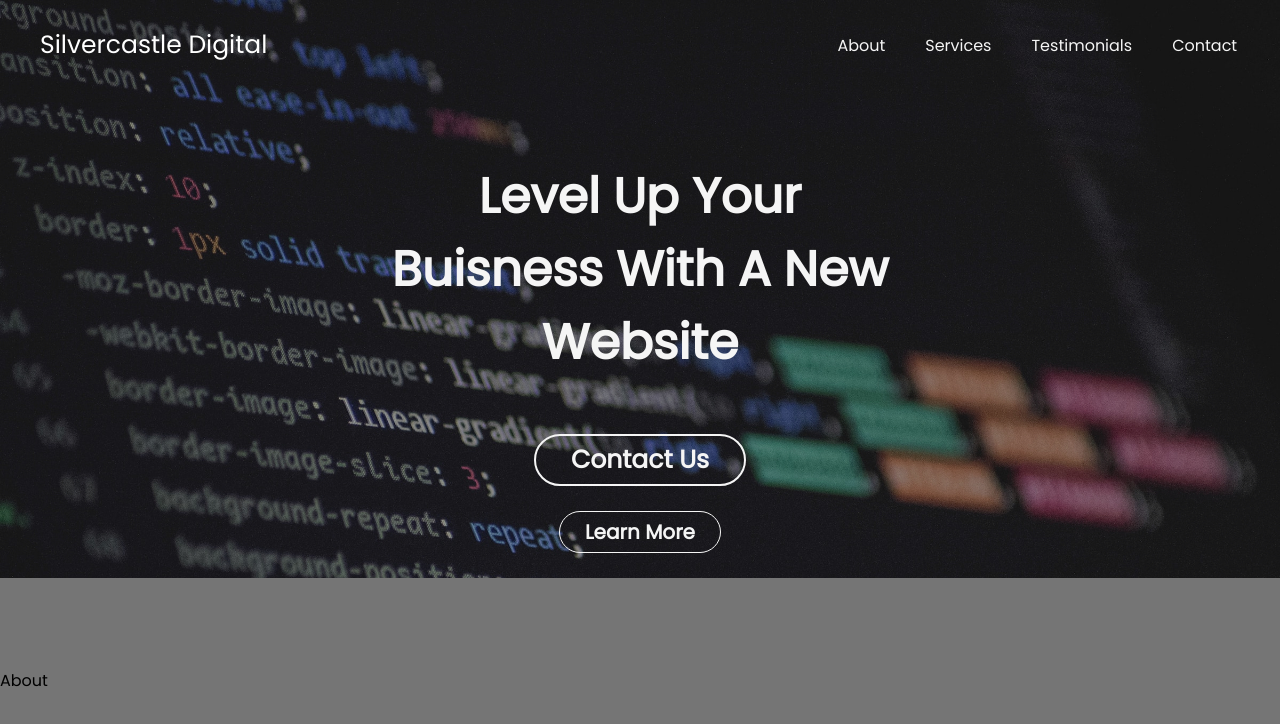
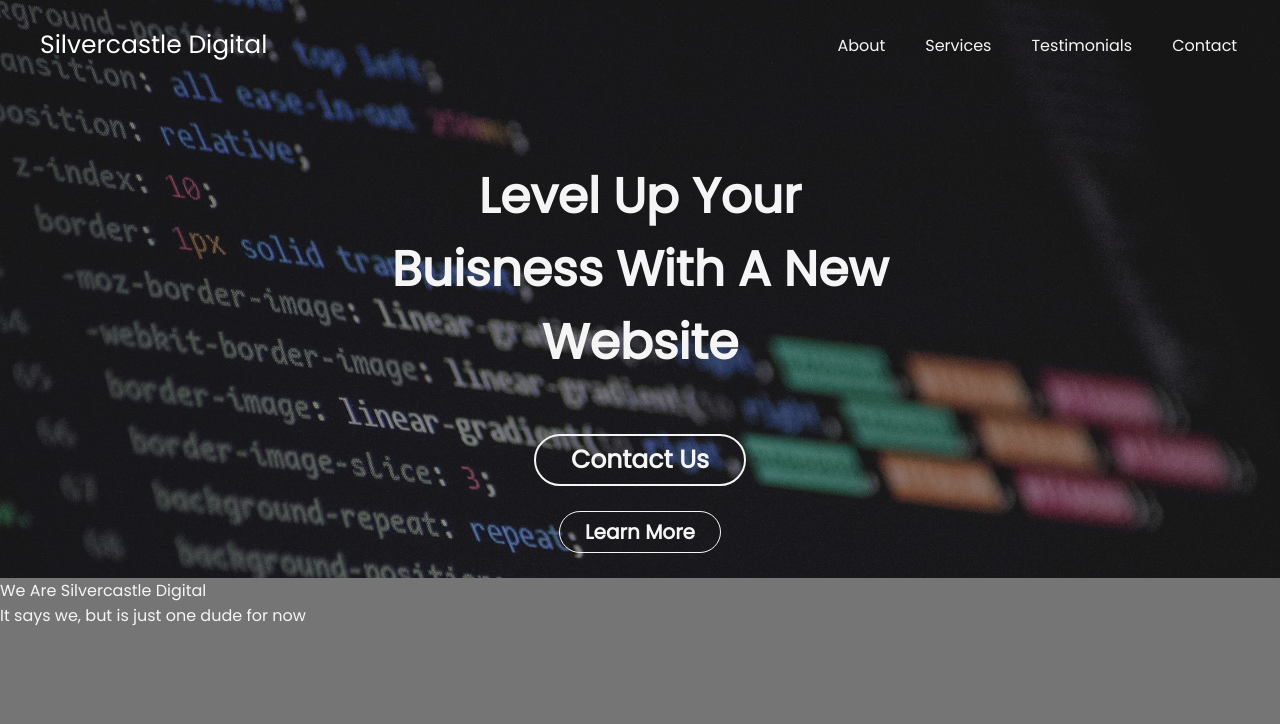
Before and after one commit to dwbrown115/silvercastledigital, a React (Create React App) app: page / in a window 1280 px wide. Shown: the top 724 px of the page. Built offline with nearby package versions, Linux system fonts and the light colour scheme.

Commit message:
started work on about page

```diff
--- a/src/Screens/About/About.scss
+++ b/src/Screens/About/About.scss
@@ -2,6 +2,16 @@
   height: 1000px;
   width: 100%;
   .about {
-    padding-top: 90px;
+    color: #f5f5f5;
+    .header-wrapper {
+      display: flex;
+      flex-direction: column;
+      width: 100%;
+
+      .heading-one {
+      }
+      .heading-two {
+      }
+    }
   }
 }
--- a/src/Screens/About/index.js
+++ b/src/Screens/About/index.js
@@ -13,7 +13,14 @@ class About extends PureComponent {
     return (
       <div className="about-container">
         <div id="about" style={{ position: "absolute", right: "50%" }} />
-        <div className="about">About</div>
+        <div className="about">
+          <div className="header-wrapper">
+            <div className="heading-one">We Are Silvercastle Digital</div>
+            <div className="heading-two">
+              It says we, but is just one dude for now
+            </div>
+          </div>
+        </div>
       </div>
     );
   }
```
